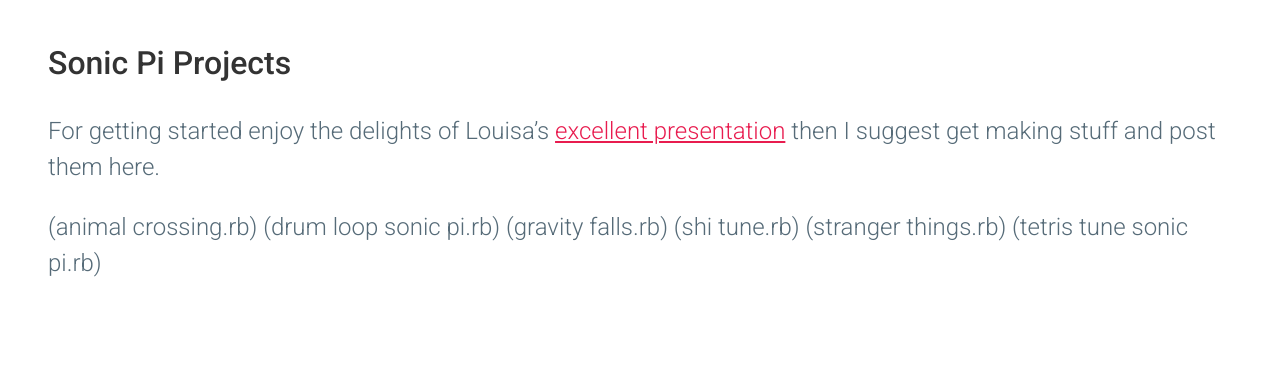
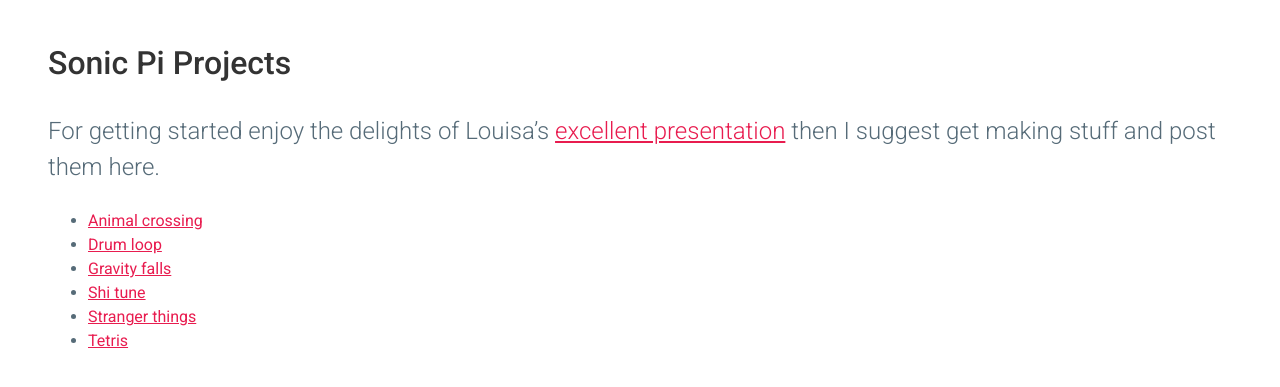
Before and after one commit to bradford-coderdojo/bradford-coderdojo.github.io, a Jekyll site: the page built from project/sonicpi/index.md, in a window 1280 px wide, cut to the strip 616-1033 px from the top of the page. Shown: the top 387 px of the strip. Built offline with Jekyll 4.4.1, drawn with Linux system fonts in a browser that asks for light colours; before the commit the page ends 969 px from its top, so only the background shows below that.

Commit message:
Update index.md

```diff
--- a/project/sonicpi/index.md
+++ b/project/sonicpi/index.md
@@ -8,9 +8,9 @@
 For getting started enjoy the delights of Louisa's [excellent presentation](Sonic Pi Presentation.pptx) then I suggest get making stuff and post them here.
 
 
-(animal crossing.rb)
-(drum loop sonic pi.rb)
-(gravity falls.rb)
-(shi tune.rb)
-(stranger things.rb)
-(tetris tune sonic pi.rb)
+- [Animal crossing](animal crossing.rb)
+- [Drum loop](drum loop sonic pi.rb)
+- [Gravity falls](gravity falls.rb)
+- [Shi tune](shi tune.rb)
+- [Stranger things](stranger things.rb)
+- [Tetris](tetris tune sonic pi.rb)
```
